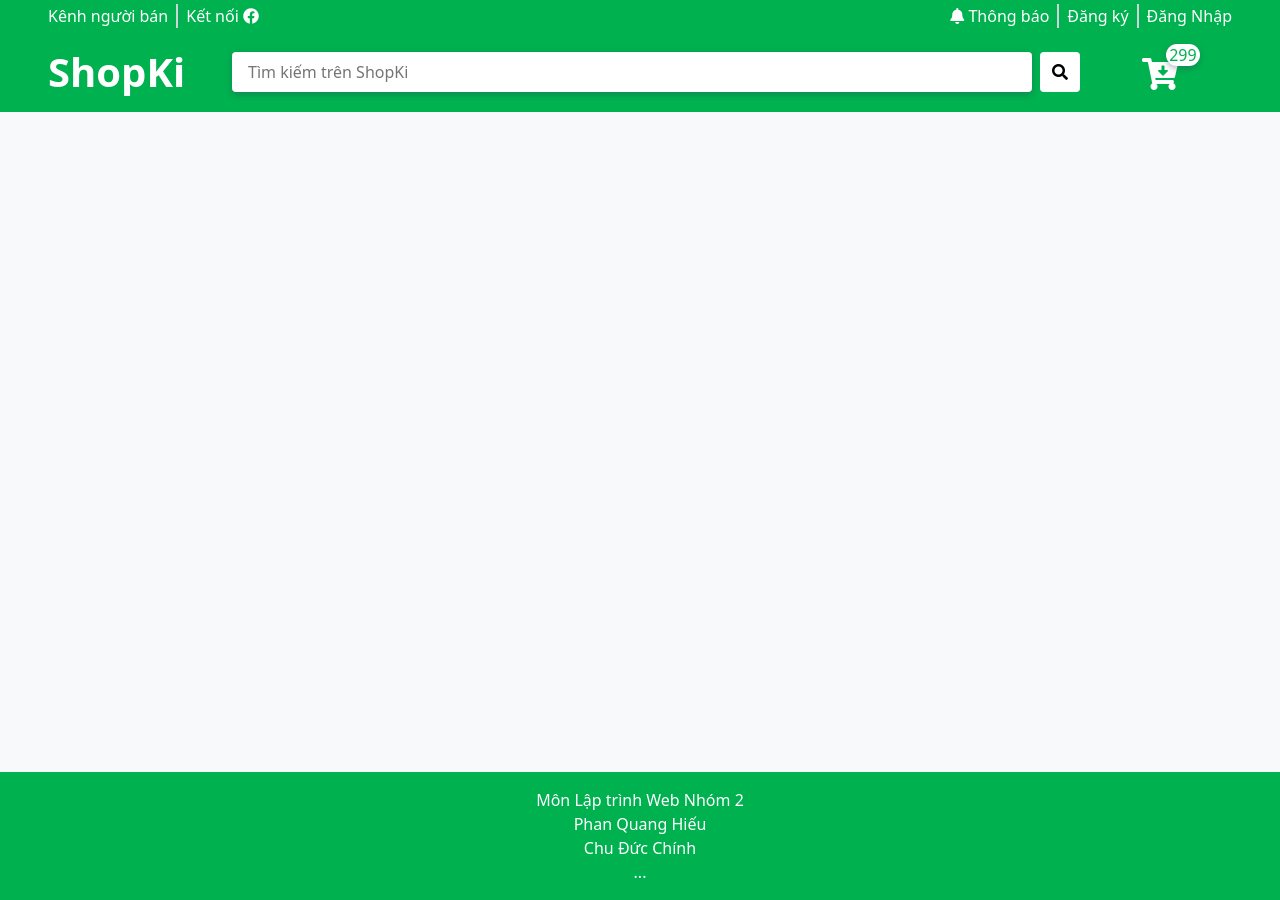
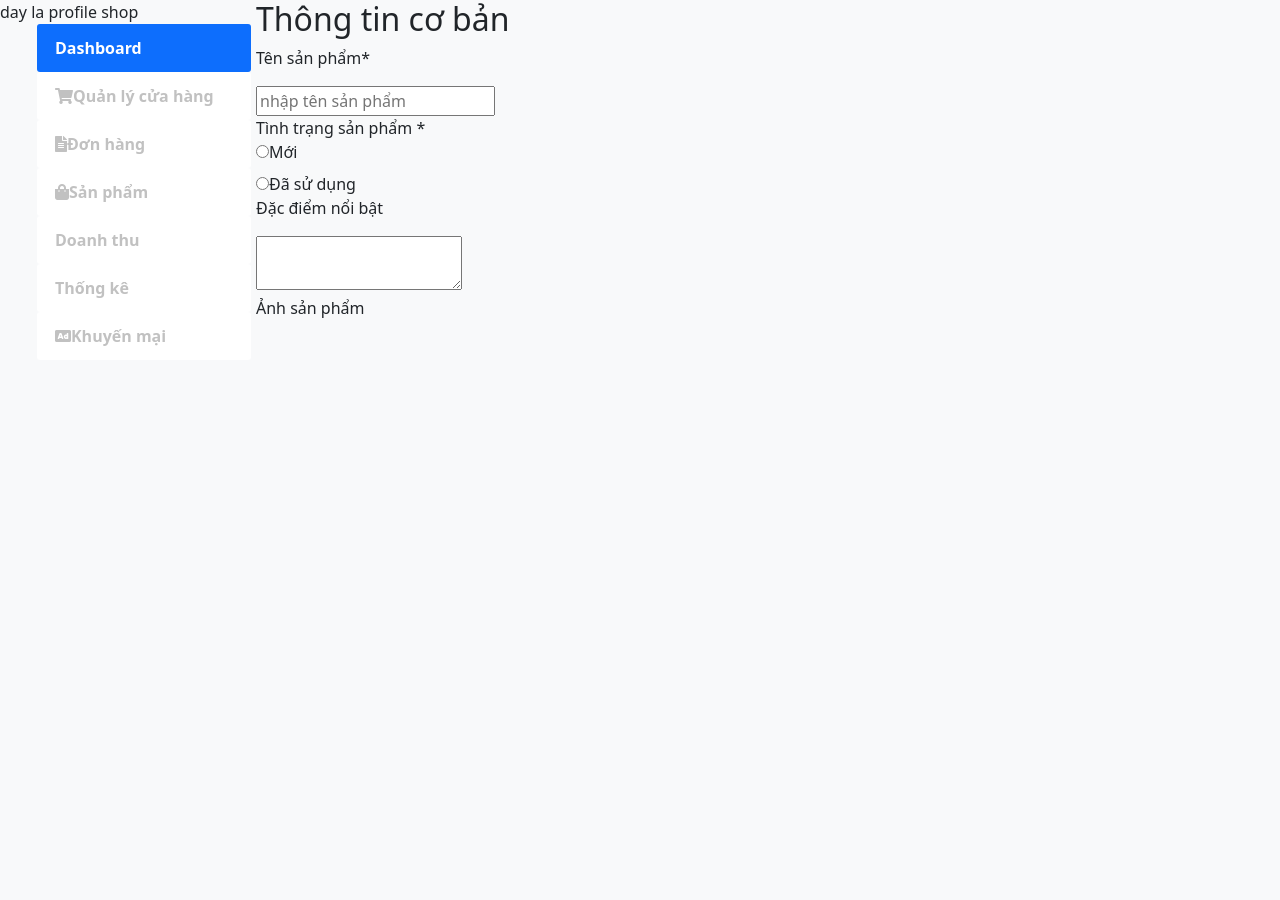
Before and after one commit to phanquanghieu/shopki-fe, a React (Create React App) app: page /seller/home-center/product/add in a window 1280 px wide. After the commit the page ends 800 px from the top, so only its background shows below. Built offline with nearby package versions, Linux system fonts and the light colour scheme.

Commit message:
home seller

```diff
--- a/src/App.js
+++ b/src/App.js
@@ -24,26 +24,22 @@ function App() {
         <Suspense fallback={<Loader />}>
           <Switch>
             <Route
-              path='/login'
-              exact
+              exact path='/login'
               name='Buyer Login '
               render={(props) => <LoginBuyer {...props} />}
             />
             <Route
-              path='/signup'
-              exact
+              exact path='/signup'
               name='Buyer Signup '
               render={(props) => <SignUpBuyer {...props} />}
             />
             <Route
-              path='/seller/login'
-              exact
+              exact path='/seller/login'
               name='Seller Login '
               render={(props) => <LoginSeller {...props} />}
             />
             <Route
-               path='/seller/register'
-              exact
+              exact path='/seller/register'
               name='Seller Login '
               render={(props) => <SignUpSeller {...props} />}
             />
@@ -53,7 +49,7 @@ function App() {
               render={(props) => <SellerLayout {...props} />}
             />
             <Route
-              exact path='/seller/home-center'
+              path='/seller/home-center'
               name='Seller Layout'
               render={(props) => <SellerCenter {...props} />}
             />
@@ -67,7 +63,7 @@ function App() {
             name='CP Layout'
             render={(props) => <ProductDetail {...props} />}
           />
-            <Route path='/' name='Buyer Layout' render={(props) => <BuyerLayout {...props} />} />
+            <Route exact path='/' name='Buyer Layout' render={(props) => <BuyerLayout {...props} />} />
           </Switch>
         </Suspense>
       </BrowserRouter>
--- /dev/null
+++ b/src/pages/Seller/SellerCenter/components/HomeRouter.jsx
@@ -0,0 +1,30 @@
+import { Route } from 'react-router-dom'
+import SignUpSeller from '../../SignUpSeller'
+import React from 'react'
+import ShopInformation from './router/ShopInformation'
+import CreateProduct from './router/CreateProduct'
+
+function HomeRouter(){
+  return(
+    <>
+      <Route
+        exact path='/seller/home-center'
+        render={(props) => <ShopInformation {...props} />}
+      />
+      <Route
+        exact path='/seller/home-center/shop/address'
+        render={(props) => <ShopInformation {...props} />}
+      />
+      <Route
+        exact path='/seller/home-center/shop'
+        render={(props) => <ShopInformation {...props} />}
+      />
+      <Route
+      exact path='/seller/home-center/product/add'
+      render={(props) => <CreateProduct {...props} />}
+    />
+    </>
+  )
+
+}
+export default HomeRouter;
--- a/src/pages/Seller/SellerCenter/components/PageRight.jsx
+++ b/src/pages/Seller/SellerCenter/components/PageRight.jsx
@@ -1,7 +1,19 @@
-function PageRight(){
+import HomeRouter from './HomeRouter'
+
+function PageRight(props){
   return(
     <div>
-
+      <div className="title-page">
+       <div>
+         {props.choseMenu.parentTitle}
+       </div>
+        <divv>
+          {props.choseMenu.childrenTitle}
+        </divv>
+      </div>
+      <div>
+        <HomeRouter/>
+      </div>
     </div>
   )
 }
--- /dev/null
+++ b/src/pages/Seller/SellerCenter/components/ProfileShop.jsx
@@ -0,0 +1,8 @@
+function ProfileShop(){
+  return(
+    <div>
+      day la profile shop
+    </div>
+  )
+}
+export default ProfileShop;
--- /dev/null
+++ b/src/pages/Seller/SellerCenter/components/router/CreateProduct.jsx
@@ -0,0 +1,89 @@
+function CreateProduct(props){
+  return(
+    <div>
+      <div className="form-create-product">
+        <h2>Thông tin cơ bản</h2>
+        <div className="name-product">
+          <p>Tên sản phẩm*</p>
+          <input placeholder="nhập tên sản phẩm"/>
+        </div>
+        <div className="form-group">
+          <label className="control-label">Tình trạng sản phẩm *</label>
+          <div className="condition">
+            <div>
+              <input id="infomation-radio-1" className="magic-radio" type="radio"
+                     value="NEW"
+                     name="inline-form-radio-condition"
+                     // onChange={e => this.props.EmitInputOnChange(e, "condition")}
+              />
+              <label
+                htmlFor="infomation-radio-1">Mới</label>
+            </div>
+            <div className="mt-2">
+              <input id="infomation-radio-2"
+                     value="USED"
+                     className="magic-radio" type="radio"
+                     name="inline-form-radio-condition"
+                     // onChange={e => this.props.EmitInputOnChange(e, "condition")}
+              /><label
+              htmlFor="infomation-radio-2">Đã sử dụng</label>
+            </div>
+          </div>
+        </div>
+        {/*<div className="form-group">*/}
+        {/*  <label className="control-label">Danh mục **/}
+        {/*    <a href="https://chozoi.vn/help-center/quy-dinh-dang-san-pham.18" target="_blank" style={{color:"#7a878e"}}>*/}
+        {/*      <i className="fa fa-info-circle"*/}
+        {/*         data-toggle="tooltip"*/}
+        {/*         data-placement="top"*/}
+        {/*         title="Xem chiết khấu ngành hàng."*/}
+        {/*      />*/}
+        {/*    </a></label>*/}
+        {/*  <div className="w-100 d-flex">*/}
+        {/*    {this.store.listCategoriesLv1.length > 0 &&*/}
+        {/*    <select className="form-control"*/}
+        {/*            defaultValue={defaultCategory ? defaultCategory[0].toString() : ""}*/}
+        {/*            onChange={e => CREATE_TEMPLATE_CONTROL.getListCategoriesLv2(parseInt(e.currentTarget.value))}*/}
+        {/*            style={{width: '30%'}} required>*/}
+        {/*      <option value="" disabled>---Lựa chọn---</option>*/}
+        {/*      {this.store.listCategoriesLv1.map((value, index) =>*/}
+        {/*        <option key={index}*/}
+        {/*                value={value.id}>{value.name}</option>)}*/}
+        {/*    </select>}*/}
+        {/*    {this.store.listCategoriesLv2.length > 0 &&*/}
+        {/*    <select className="form-control mx-3"*/}
+        {/*            defaultValue={defaultCategory ? defaultCategory[1].toString() : ""}*/}
+        {/*            key={this.state.keyCategoriesLv2}*/}
+        {/*            onChange={e => CREATE_TEMPLATE_CONTROL.getListCategoriesLv3(parseInt(e.currentTarget.value))}*/}
+        {/*            style={{width: '30%'}} required>*/}
+        {/*      <option value="" disabled>---Lựa chọn---</option>*/}
+        {/*      {this.store.listCategoriesLv2.map((value, index) =>*/}
+        {/*        <option key={index}*/}
+        {/*                value={value.id}>{value.name}</option>)}*/}
+        {/*    </select>}*/}
+        {/*    {this.store.listCategoriesLv3.length > 0 &&*/}
+        {/*    <select className="form-control"*/}
+        {/*            defaultValue={defaultCategory && defaultCategory[2] ? defaultCategory[2].toString() : ""}*/}
+        {/*            key={this.state.keyCategoriesLv3}*/}
+        {/*            onChange={e => CREATE_TEMPLATE_CONTROL.getListPropety(parseInt(e.currentTarget.value))}*/}
+        {/*            style={{width: '30%'}} required>*/}
+        {/*      <option value="" disabled>---Lựa chọn---</option>*/}
+        {/*      {this.store.listCategoriesLv3.map((value, index) =>*/}
+        {/*        <option key={index}*/}
+        {/*                value={value.id}>{value.name}</option>)}*/}
+        {/*    </select>}*/}
+        {/*  </div>*/}
+        {/*</div>*/}
+        <div>
+          <p>Đặc điểm nổi bật</p>
+          <textarea/>
+        </div>
+        <div className="image">
+          <p>Ảnh sản phẩm</p>
+
+        </div>
+      </div>
+    </div>
+  )
+}
+export default CreateProduct
--- /dev/null
+++ b/src/pages/Seller/SellerCenter/components/router/ShopAddress.jsx
@@ -0,0 +1,4 @@
+function ShopAddress(){
+
+}
+export default ShopAddress;
--- /dev/null
+++ b/src/pages/Seller/SellerCenter/components/router/ShopInformation.jsx
@@ -0,0 +1,8 @@
+function ShopInformation(){
+return(
+  <div>
+    chinh
+  </div>
+)
+}
+export default ShopInformation;
--- a/src/pages/Seller/SellerCenter/index.jsx
+++ b/src/pages/Seller/SellerCenter/index.jsx
@@ -1,17 +1,31 @@
 import Menu from './components/Menu'
 import PageRight from './components/PageRight'
+import { useState } from 'react'
+import HomeRouter from './components/HomeRouter'
+import ProfileShop from './components/ProfileShop'
 
 function SellerCenter(props){
+  const [choseMenu,setChoseMenu]=useState({
+    parentTitle:"",
+    childrenTitle:"",
+    path:""})
   const handleOnClick=()=>{
 
   }
+  const handleChangeMenu=(chose)=>{
+    setChoseMenu(chose);
+  }
   return(
     <div className="w-100 d-flex">
-    <div>
+    <div style={{width:"20%"}}>
+      <ProfileShop/>
+      <Menu handleChangeMenu={(chose)=>handleChangeMenu(chose)}/>
+    </div>
+      <div style={{width:"80%"}}>
+        <PageRight choseMenu={choseMenu}/>
 
-      <Menu/>
-    </div>
-      <PageRight/>
+      </div>
+
     </div>
   )
 }
--- a/src/pages/Seller/SellerCenter/style/menuStyle.scss
+++ b/src/pages/Seller/SellerCenter/style/menuStyle.scss
@@ -24,6 +24,9 @@
       background-color: #ffffff;
       color: #C1C1C1;
     }
+    .children{
+
+    }
   }
   }
 }
```
Also changed, not shown: src/pages/Seller/SellerCenter/components/Menu.jsx (+31 -24 lines).
